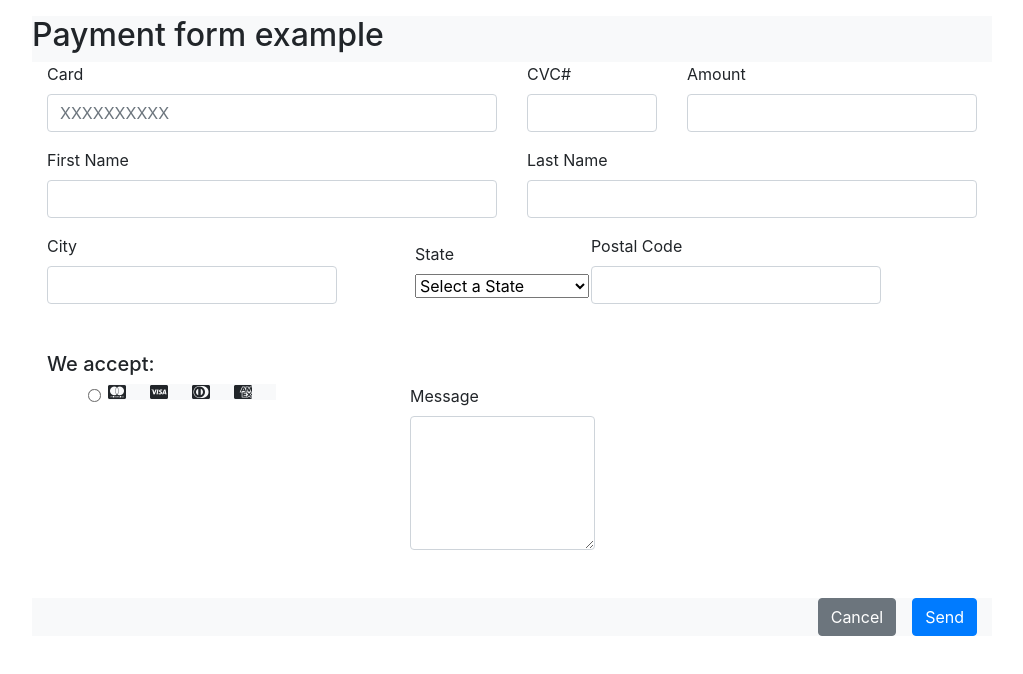
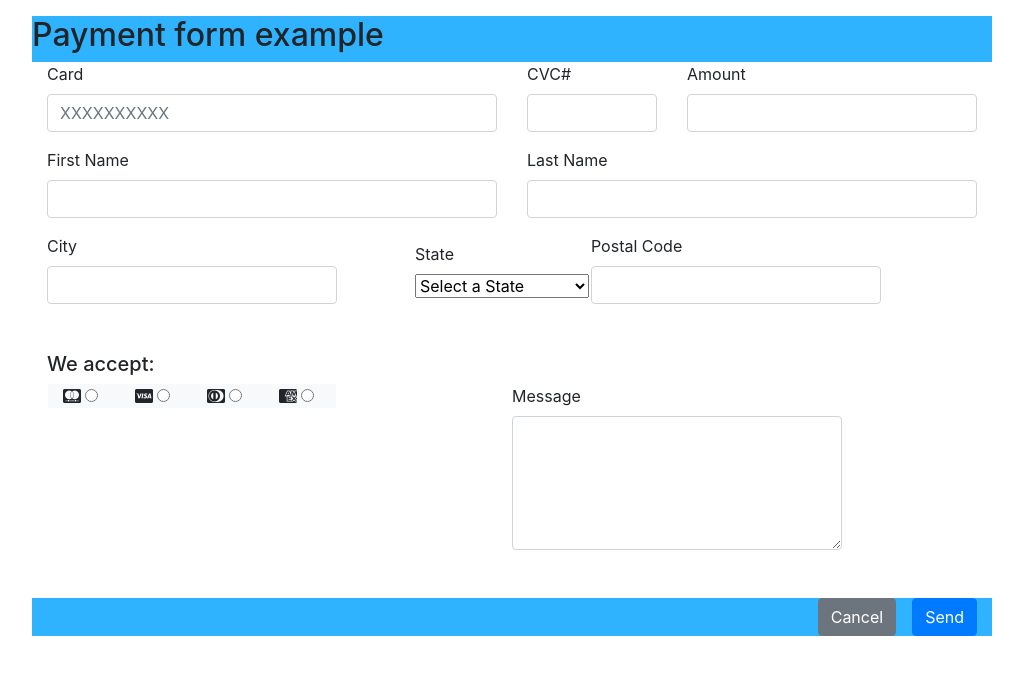
Before and after one commit to 4GeeksAcademy/kacijcox-html-form, a plain HTML site: page index.html in a window 1280 px wide. Shown: the whole page, without its empty margins (128-1151 px from the left). Drawn offline with nearby package versions, Linux system fonts and the light colour scheme.

Commit message:
Final commit

```diff
--- a/index.html
+++ b/index.html
@@ -13,7 +13,7 @@
 <body>
     <form class="centered-form">
         <div class="container-fluid bg-light">
-            <div class="row">
+            <div class="row" id="text">
                 <h2>Payment form example</h2>
             </div>
         </div>
@@ -122,19 +122,28 @@
                 <div class="col-4 d-flex justify-content-center">
                     <div class="form-check">
                         <div class="row bg-light">
+                            <div class="col">
                                 <i class="fa fa-brands fa-cc-mastercard mr-4"></i>
                                 <input class="form-check-input" type="radio" name="flexRadioDefault" id="flexRadioDefault1">
+                            </div>
+                            <div class="col">
                                 <i class="fa fa-brands fa-cc-visa mr-4"></i>
                                 <input class="form-check-input" type="radio" name="flexRadioDefault" id="flexRadioDefault2">
+                            </div>
+                            <div class="col">
                                 <i class="fa fa-brands fa-cc-diners-club mr-4"></i>
                                 <input class="form-check-input" type="radio" name="flexRadioDefault" id="flexRadioDefault3">
+                            </div>
+                            <div class="col">
                                 <i class="fa fa-brands fa-cc-amex mr-4"></i>
                                 <input class="form-check-input" type="radio" name="flexRadioDefault" id="flexRadioDefault4">
                             </div>
                         </div>
                     </div>
-                <div class="col-3">
-                    <div class="row mr-6 ml-5">
+
+                </div>
+                <div class="col-4 offset-md-2" >
+                    <div class="row">
                     <label for="exampleFormControlTextarea1" class="form-label">Message</label>
                     <textarea class="form-control" id="exampleFormControlTextarea1" rows="5"></textarea>
                 </div>
@@ -143,7 +152,7 @@
             </div>
         </div>
         </div>
-        <div class="container-fluid bg-light">
+        <div class="container-fluid" id="bottom">
             <div class="row mt-5">
                 <div class="col-12 d-flex justify-content-end">
                     <button type="button" class="btn btn-secondary btn-md mr-3">Cancel</button>
--- a/style.css
+++ b/style.css
@@ -1,4 +1,19 @@
 .centered-form {
     margin: 1rem auto;
     width: 75%;
+
 }
+
+#text, #bottom {
+    background-color: rgb(47, 179, 255);
+
+}
+
+
+
+#buttons {
+    max-width: auto;
+    max-height: auto;
+    width: 100px;
+    height:100px
+}
```
Lines whose indentation alone changed are shown as unchanged.
